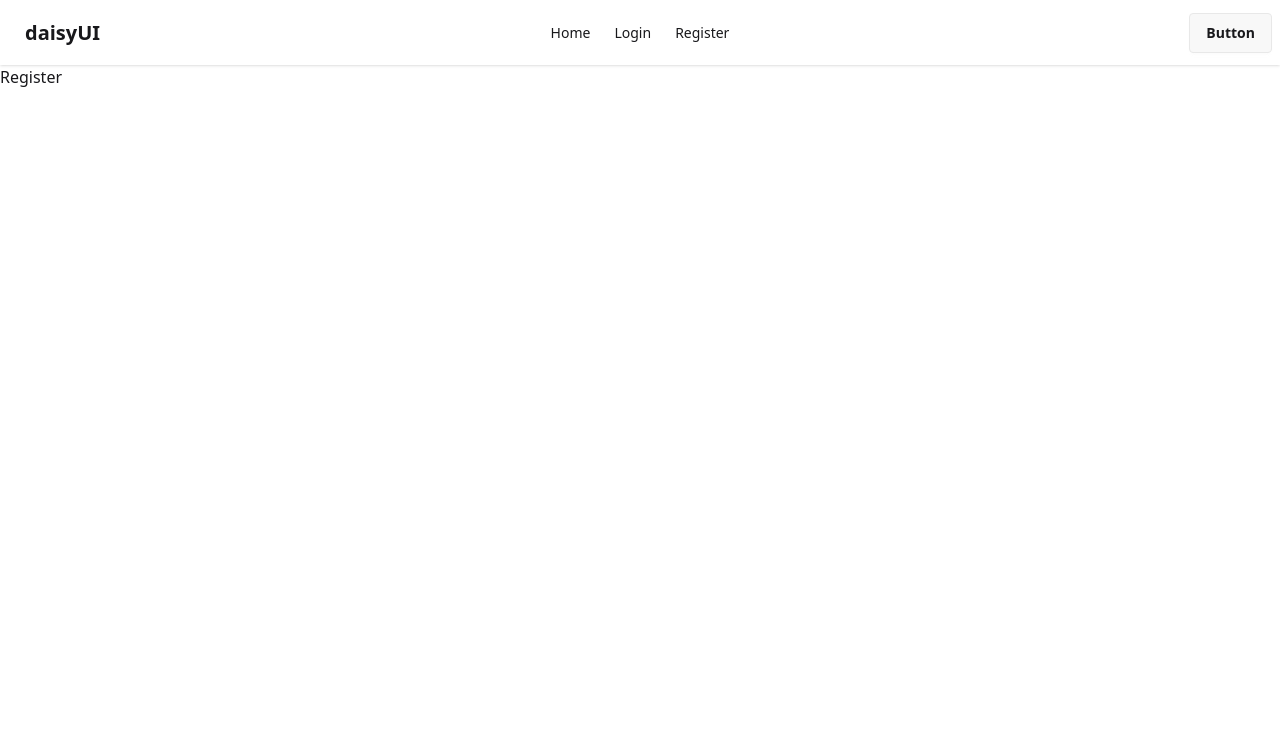
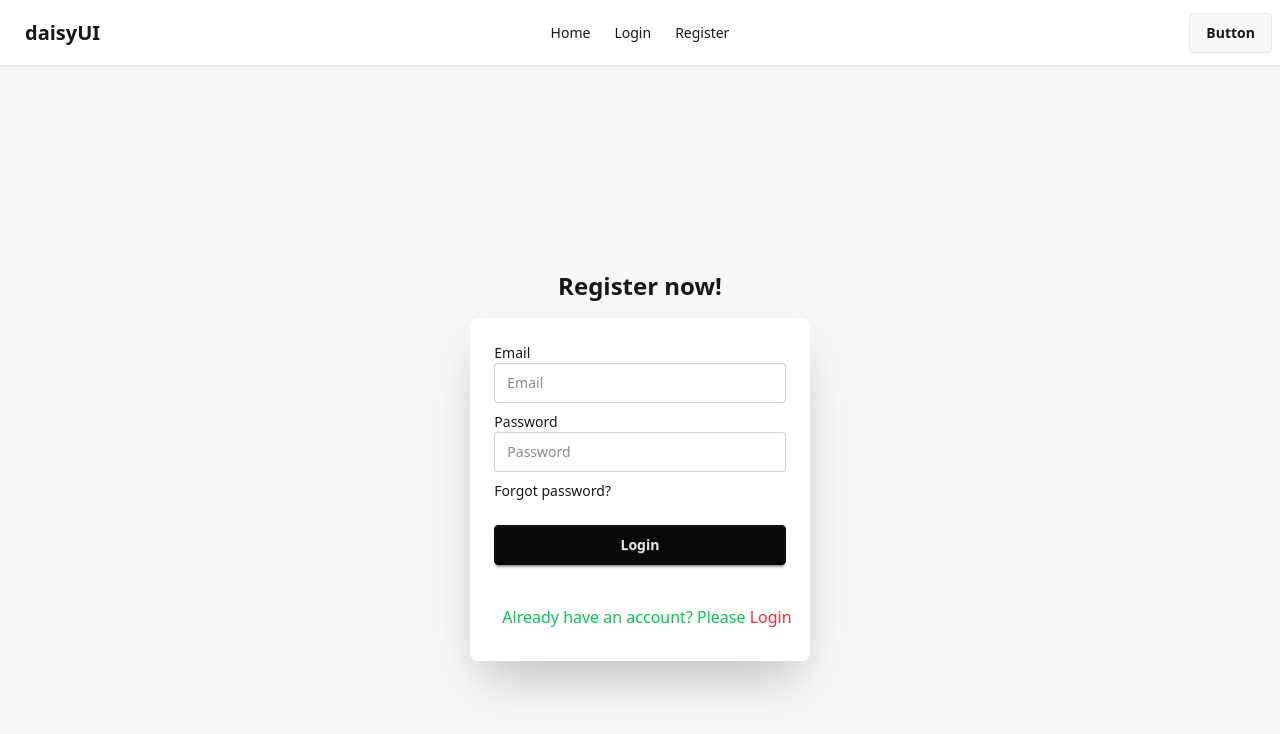
Before and after one commit to AkhiSharmin/Auth, a React (Vite) app: page /register in a window 1280 px wide. Shown: the top 734 px of the page. Built offline with nearby package versions, Linux system fonts and the light colour scheme.

Commit message:
update register page

```diff
--- a/src/components/Login.jsx
+++ b/src/components/Login.jsx
@@ -1,8 +1,12 @@
 import React from "react";
+import { Link } from "react-router-dom";
 
 const Login = () => {
   const handleLogin = (e) => {
     e.preventDefault();
+    const email = e.target.email.value;
+    const password = e.target.password.value;
+    console.log(email, password);
   };
 
   return (
@@ -12,11 +16,12 @@
           <h1 className="text-2xl font-bold">Login now!</h1>
         </div>
         <div className="card bg-base-100 w-full max-w-sm shrink-0 shadow-2xl">
-          <form className="card-body">
+          <form onSubmit={handleLogin} className="card-body">
             <div className="form-control">
               <label className="label-text">Email</label>
               <input
                 type="email"
+                name="email"
                 className="input input-bordered"
                 placeholder="Email"
                 required
@@ -26,6 +31,7 @@
               <label className="label-text">Password</label>
               <input
                 type="password"
+                name="password"
                 className="input input-bordered"
                 placeholder="Password"
                 required
@@ -36,6 +42,12 @@
             </div>
             <button className="btn btn-neutral mt-4">Login</button>
           </form>
+          <p className="ml-4 mb-4 text-green-500">
+            New to this website? Please{" "}
+            <Link className="text-red-500" to="/register">
+              Register
+            </Link>
+          </p>
         </div>
       </div>
     </div>
--- a/src/components/Register.jsx
+++ b/src/components/Register.jsx
@@ -1,9 +1,55 @@
 import React from "react";
+import { Link } from "react-router-dom";
 
 const Register = () => {
+  const handleRegister = (e) => {
+    e.preventDefault();
+    const email = e.target.email.value;
+    const password = e.target.password.value;
+    console.log(email, password);
+  };
+
   return (
-    <div>
-      <h2>Register</h2>
+    <div className="hero bg-base-200 min-h-screen">
+      <div className="hero-content flex-col ">
+        <div className="text-center lg:text-left">
+          <h1 className="text-2xl font-bold">Register now!</h1>
+        </div>
+        <div className="card bg-base-100 w-full max-w-sm shrink-0 shadow-2xl">
+          <form onSubmit={handleRegister} className="card-body">
+            <div className="form-control">
+              <label className="label-text">Email</label>
+              <input
+                type="email"
+                name="email"
+                className="input input-bordered"
+                placeholder="Email"
+                required
+              />
+            </div>
+            <div className="form-control">
+              <label className="label-text">Password</label>
+              <input
+                type="password"
+                name="password"
+                className="input input-bordered"
+                placeholder="Password"
+                required
+              />
+            </div>
+            <div>
+              <a className="link link-hover">Forgot password?</a>
+            </div>
+            <button className="btn btn-neutral mt-4">Login</button>
+          </form>
+          <p className="ml-4 mb-4 text-green-500 p-4">
+            Already have an account? Please{" "}
+            <Link className="text-red-500" to="/login">
+              Login
+            </Link>
+          </p>
+        </div>
+      </div>
     </div>
   );
 };
```
